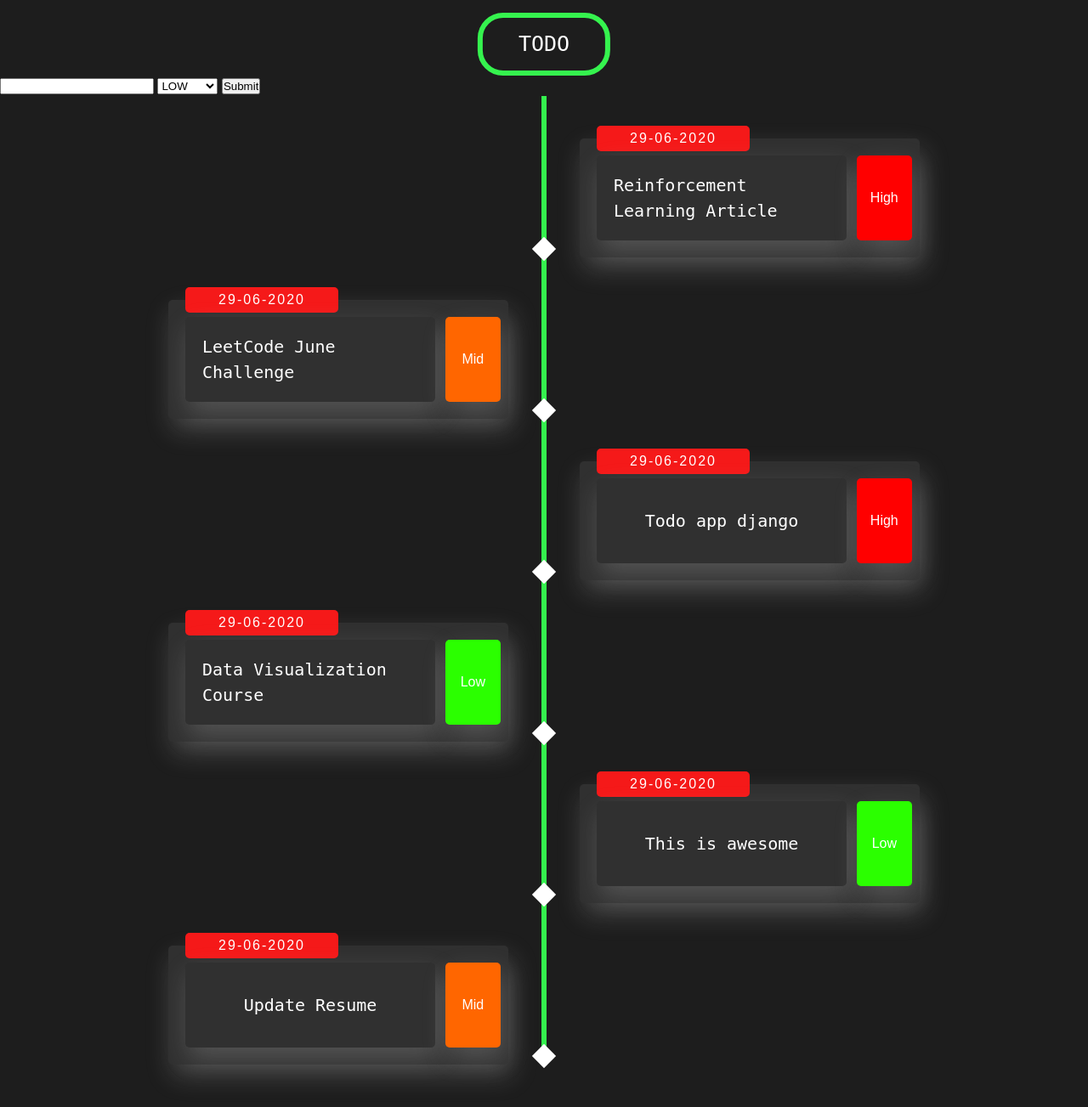
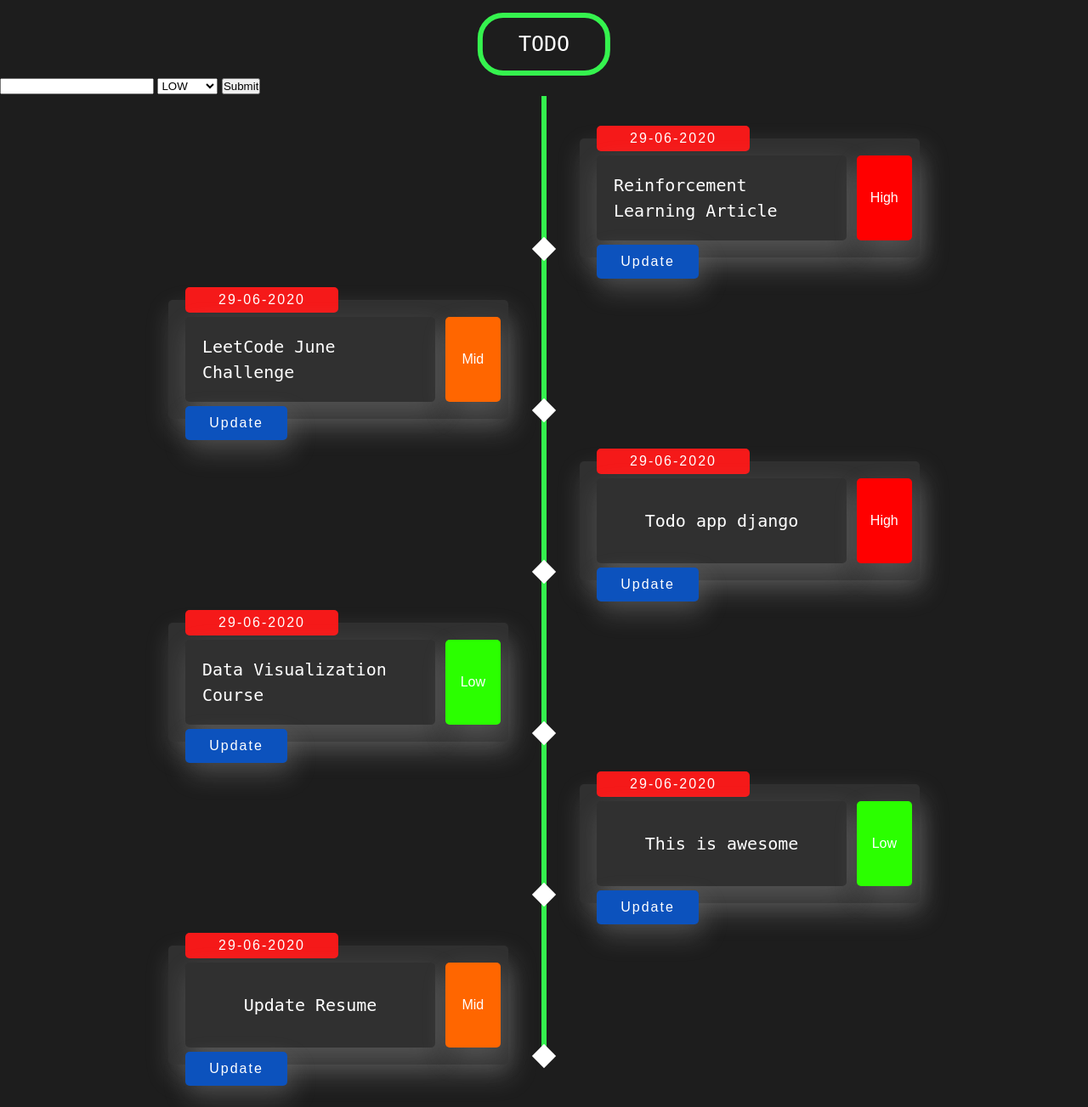
Before and after one commit to soum-sr/todo_app, a Django app: page / in a window 1280 px wide. Shown: the whole page at 85% size. Run offline with Django 3.2, Linux system fonts and the light colour scheme; data comes from the database, SQL or seed files in the repository.

Commit message:
added update

```diff
--- a/todo_project/todo_app/static/todo_app/style.css
+++ b/todo_project/todo_app/static/todo_app/style.css
@@ -145,6 +145,28 @@ nav ul li {
   opacity: 1;
 }
 
+.timeline ul li div .update-task {
+  position: absolute;
+  background: #0c52bd;
+  width: 120px;
+  height: 20px;
+  top: 125px;
+  border-radius: 5px;
+  display: flex;
+  justify-content: center;
+  align-items: center;
+  letter-spacing: 2px;
+}
+.timeline ul li div .update-task:hover{
+  background: #247cff;
+  width: 123px;
+}
+.timeline ul li div .update-task a{
+  text-decoration: none;
+  color:white;
+}
+
+
 @media screen and (max-width: 900px) {
   .timeline ul li div {
     width: 250px;
--- a/todo_project/todo_app/templates/todo_app/home.html
+++ b/todo_project/todo_app/templates/todo_app/home.html
@@ -34,6 +34,9 @@
               </div>
               <div class="scientist {{ task.priority }}">
                 {{ task.priority }}
+              </div>
+              <div class="update-task">
+                <a href="{% url 'update' task.id %}">Update</a>
               </div>
             </div>
           </li>
--- a/todo_project/todo_app/urls.py
+++ b/todo_project/todo_app/urls.py
@@ -3,4 +3,5 @@ from . import views
 
 urlpatterns = [
     path('', views.home, name='todo-home'), # Format-> route, function(like flask)
+    path('update/<str:pk>/',views.updateTask, name="update"),
 ]
--- a/todo_project/todo_app/views.py
+++ b/todo_project/todo_app/views.py
@@ -16,3 +16,7 @@ def home(request):
 
     context = {'tasks':tasks,'form':form}
     return render(request, 'todo_app/home.html', context)
+
+def updateTask(request, pk):
+    task = Task.objects.get(id=pk)
+    return render(request, 'todo_app/update_task.html')
```
Also changed, not shown: todo_project/todo_app/templates/todo_app/update_task.html (added, +11 -0 lines).
